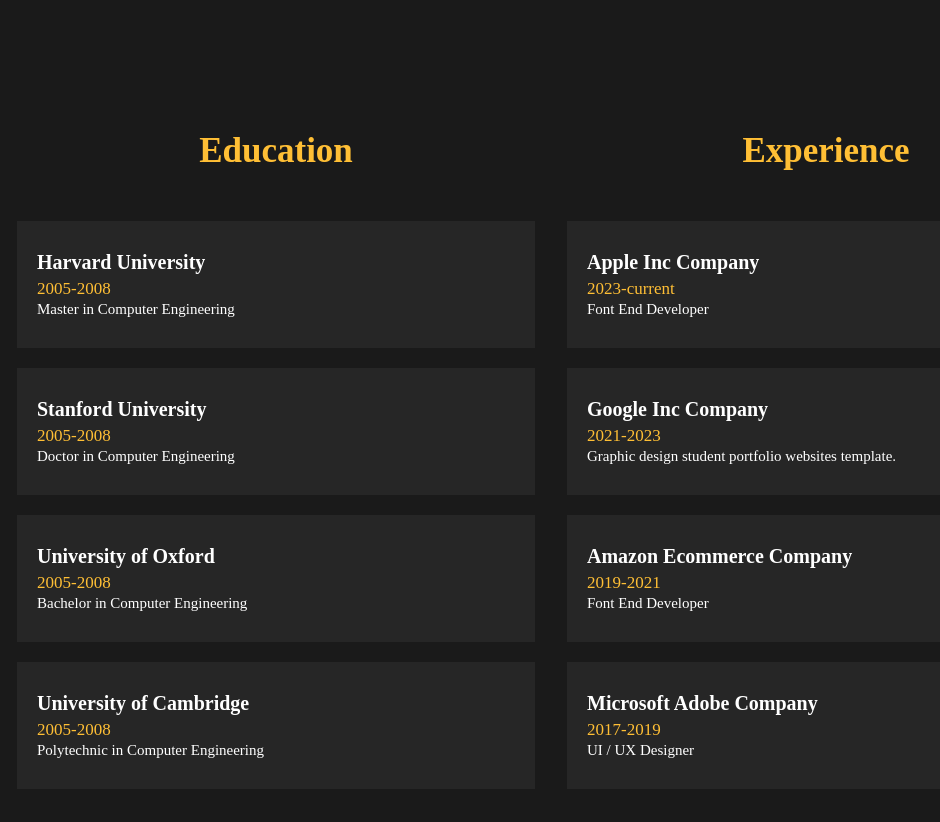
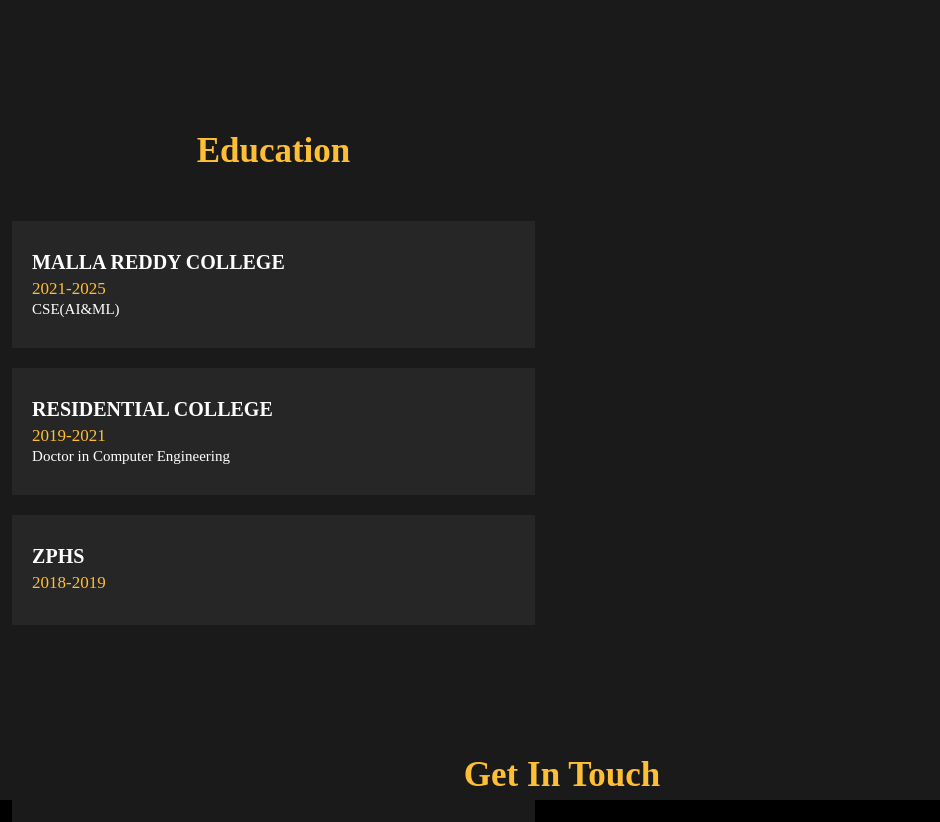
Before and after one commit to SABBANIARUN/sreekaram, a plain HTML site: page index.html in a window 1280 px wide. Shown: the part 2400-3222 px from the top of the page, without its empty margins (94-1034 px from the left). Drawn offline with Linux system fonts and the light colour scheme.

Commit message:
Update index.html
UPDATED

```diff
--- a/index.html
+++ b/index.html
@@ -172,66 +172,27 @@
         <h2 class="heading-text">Education</h2>
         <div class="experience-list">
           <div class="experience-content">
-            <h2>Harvard University </h2>
-            <h3>2005-2008</h3>
-            <p>Master in Computer Engineering</p>
+            <h2>MALLA REDDY COLLEGE </h2>
+            <h3>2021-2025</h3>
+            <p>CSE(AI&ML)</p>
           </div>
         </div>
         <div class="experience-list">
           <div class="experience-content">
-            <h2>Stanford University</h2>
-            <h3>2005-2008</h3>
+            <h2>RESIDENTIAL COLLEGE </h2>
+            <h3>2019-2021</h3>
             <p>Doctor in Computer Engineering</p>
           </div>
         </div>
         <div class="experience-list">
           <div class="experience-content">
-            <h2>University of Oxford</h2>
-            <h3>2005-2008</h3>
-            <p>Bachelor in Computer Engineering</p>
+            <h2>ZPHS</h2>
+            <h3>2018-2019</h3>
           </div>
         </div>
-        <div class="experience-list">
-          <div class="experience-content">
-            <h2>University of Cambridge</h2>
-            <h3>2005-2008</h3>
-            <p>Polytechnic in Computer Engineering</p>
-          </div>
-        </div>
-      </div>
-      <div class="edu-exp">
-        <h2 class="heading-text">Experience</h2>
-        <div class="experience-list">
-          <div class="experience-content">
-            <h2>Apple Inc Company</h2>
-            <h3>2023-current</h3>
-            <p>Font End Developer</p>
-          </div>
-        </div>
-        <div class="experience-list">
-          <div class="experience-content">
-            <h2>Google Inc Company</h2>
-            <h3>2021-2023</h3>
-            <p>Graphic design student portfolio websites template.</p>
-          </div>
-        </div>
-        <div class="experience-list">
-          <div class="experience-content">
-            <h2>Amazon Ecommerce Company</h2>
-            <h3>2019-2021</h3>
-            <p>Font End Developer</p>
-          </div>
-        </div>
-        <div class="experience-list">
-          <div class="experience-content">
-            <h2>Microsoft Adobe Company</h2>
-            <h3>2017-2019</h3>
-            <p>UI / UX Designer</p>
-          </div>
-        </div>
-      </div>
-    </div>
-  </div>
+
+
+
 <div class="main-section contact bg-lightgrey">
     <div class="container">
       <h2 class="heading-text">Get In Touch</h2>
```
